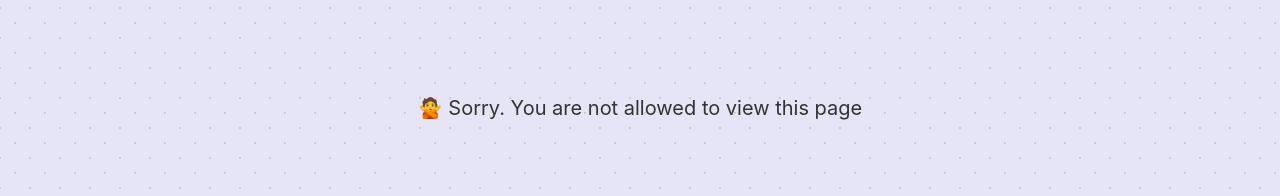
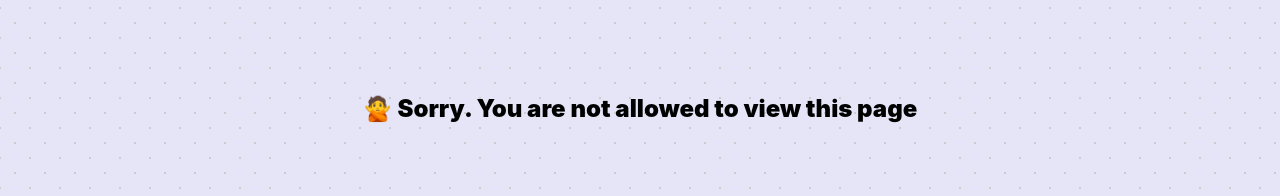
Before and after one commit to eddysims/eddysims.com, a Next.js app: page /dashboard in a window 1280 px wide. Shown: the part 292-488 px from the top of the page. Built offline with nearby package versions, Linux system fonts and the light colour scheme; no server answers.

Commit message:
docs for PrivatePage

```diff
--- a/src/components/PrivatePage/PrivatePage.tsx
+++ b/src/components/PrivatePage/PrivatePage.tsx
@@ -1,8 +1,6 @@
 import { PropsWithChildren } from "react";
-import { Layout } from "@/components/Layout";
-import { Text } from "@/components/Text";
-import { Hero } from "@/components/Hero";
-import { Container } from "@/components/Container";
+import { LayoutCentered } from "@/components/LayoutCentered";
+import { Heading } from "@/components/Heading";
 
 type PrivatePageProps = {
   readonly visible: boolean;
@@ -14,13 +12,9 @@ export function PrivatePage({
 }: PropsWithChildren<PrivatePageProps>) {
   if (!visible) {
     return (
-      <Layout title="Access Denied">
-        <Hero>
-          <Container size="small">
-            <Text>🙅 Sorry. You are not allowed to view this page </Text>
-          </Container>
-        </Hero>
-      </Layout>
+      <LayoutCentered title="Access Denied">
+        <Heading>🙅 Sorry. You are not allowed to view this page </Heading>
+      </LayoutCentered>
     );
   }
 
```
Also changed, not shown: 1 other file (tests, documents, lock files or other folders).
